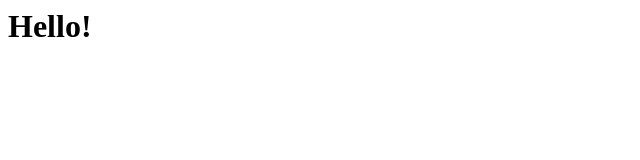
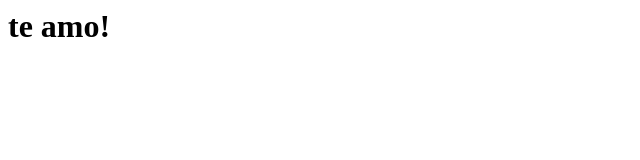
Before and after one commit to yatosz/Web2, a plain HTML site: page index.html in a window 1280 px wide. Shown: the full height of the page, 0-640 px from the left. Drawn offline with Linux system fonts and the light colour scheme.

Commit message:
Update index.html

```diff
--- a/index.html
+++ b/index.html
@@ -1 +1 @@
-<h1>Hello!</h1>
+<h1>te amo!</h1>
```
